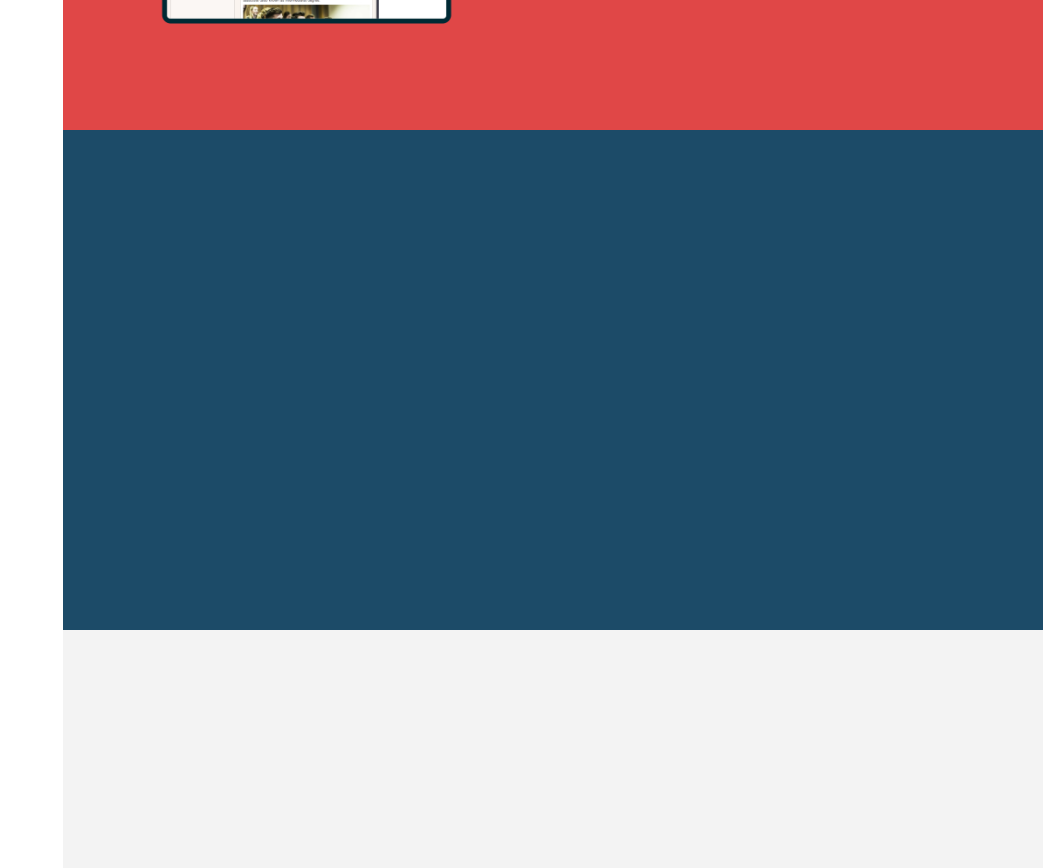
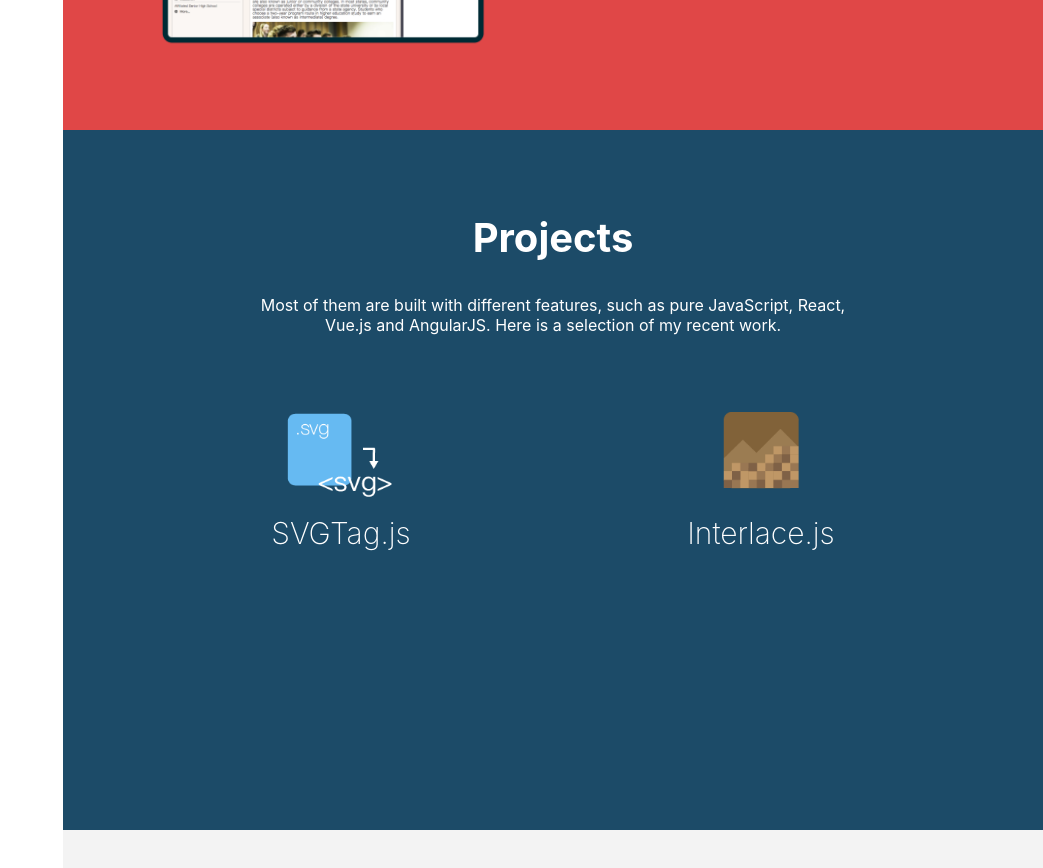
Before and after one commit to CodyWildtyto/wildtyto-feather, a React (Create React App) app: page / in a window 1280 px wide. Shown: the part 1920-2788 px from the top of the page, without its empty margins (237-1280 px from the left). Built offline with nearby package versions, Linux system fonts and the light colour scheme.

Commit message:
[ Add ] - Content of Projects

```diff
--- a/src/chapter/Hello.css
+++ b/src/chapter/Hello.css
@@ -1,6 +1,5 @@
 section#Hello {
     display: flex;
-    margin-bottom: 400px;
     padding-left: 450px;
     height: 560px;
     flex-direction: row;
--- a/src/chapter/Navigator.css
+++ b/src/chapter/Navigator.css
@@ -1,6 +1,6 @@
 nav#Navigator {
     position: fixed;
-    bottom: 100px;
+    bottom: 150px;
     left: 100px;
     width: 200px;
     z-index: 6;
--- a/src/chapter/Projects.css
+++ b/src/chapter/Projects.css
@@ -1,5 +1,44 @@
 section#Projects {
+    padding: 50px 70px 40px;
+    height: 700px;
+    background-color: #1c4b68;
+    text-align: center;
+    color: #fff;
+}
+
+section#Projects h2 {
+    font-size: 40px;
+}
+
+section#Projects > p {
+    margin: auto;
+    width: 600px;
+}
+
+section#Projects .projects-container {
     display: flex;
-    height: 500px;
-    background-color: #1c4b68;
+    margin-top: 150px;
 }
+
+section#Projects .projects-project-item {
+    position: relative;
+    flex-grow: 1;
+}
+
+section#Projects .projects-project-item img {
+    position: absolute;
+    top: -80px;
+    left: 50%;
+    transform: translateX(-50%);
+}
+
+section#Projects .projects-project-item h3 {
+    font-size: 30px;
+    font-weight: 200;
+}
+
+section#Projects .projects-project-1 {
+}
+
+section#Projects .projects-project-2 {
+}
--- a/src/chapter/Projects.js
+++ b/src/chapter/Projects.js
@@ -1,4 +1,6 @@
 import React from 'react';
+import projectsIcon1 from './projects-icon-1.png';
+import projectsIcon2 from './projects-icon-2.png';
 import './Projects.css';
 
 export default class Projects extends React.Component {
@@ -7,6 +9,18 @@ export default class Projects extends React.Component {
 
         return (
                 <section id="Projects">
+                    <h2>Projects</h2>
+                    <p>Most of them are built with different features, such as pure JavaScript, React, Vue.js and AngularJS. Here is a selection of my recent work.</p>
+                    <div className="projects-container">
+                        <div className="projects-project-item projects-project-1">
+                            <img src={ projectsIcon1 } alt="projects-icon-1" style={ { height: 100 } } />
+                            <h3>SVGTag.js</h3>
+                        </div>
+                        <div className="projects-project-item projects-project-2">
+                            <img src={ projectsIcon2 } alt="projects-icon-2" style={ { height: 90 } } />
+                            <h3>Interlace.js</h3>
+                        </div>
+                    </div>
                 </section>
             );
 
--- a/src/chapter/Showhi.css
+++ b/src/chapter/Showhi.css
@@ -29,7 +29,7 @@ section#Showhi .work-container img {
 
 section#Showhi .work-specialities span {
     background-color: #fff;
-    color: #009ecc;
+    color: #e04747;
 }
 
 section#Showhi .work-explain {
--- a/src/chapter/Showhi.js
+++ b/src/chapter/Showhi.js
@@ -10,7 +10,7 @@ export default class Showhi extends React.Component {
         return (
                 <section id="Showhi">
                     <div className="work-preview">
-                        <img src={ showhiPicture1 } alt="showhi-1" style={ { height: 180 } } />
+                        <img src={ showhiPicture1 } alt="showhi-1" style={ { height: 200 } } />
                     </div>
                     <div className="work-container">
                         <h2>
--- a/src/chapter/Work.css
+++ b/src/chapter/Work.css
@@ -1,19 +1,13 @@
 section#Work {
-    /*position: absolute;*/
-    /*left: 0;*/
-    /*right: 0;*/
     padding: 120px 70px 40px;
     height: 400px;
     background-color: #f3f3f3;
-    margin-top: -400px;
-    /*z-index: 5;*/
     text-align: center;
 }
 
 section#Work h2 {
     font-size: 40px;
 }
-
 
 section#Work p {
     margin: auto;
```
Also changed, not shown: src/chapter/projects-icon-1.png (added), src/chapter/projects-icon-2.png (added).
